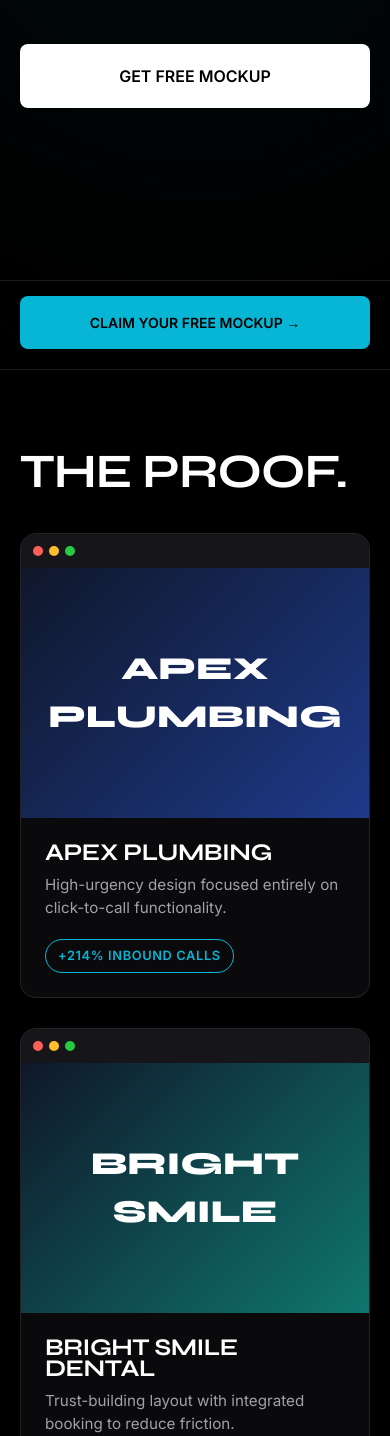
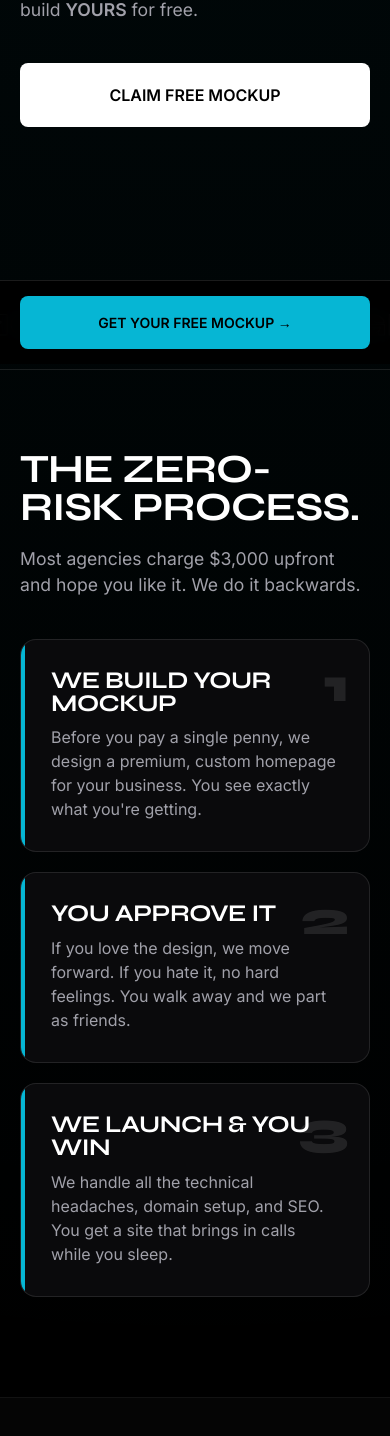
Before and after one commit to gridlineoffical/Gridline-portfolio, a plain HTML site: page index.html in a window 390 px wide. Shown: the part 564-2000 px from the top of the page. Drawn offline with Linux system fonts and the light colour scheme.

Commit message:
Update index.html

```diff
--- a/index.html
+++ b/index.html
@@ -21,75 +21,48 @@
             --font-body: 'Inter', sans-serif;
         }
 
-        * {
-            margin: 0; padding: 0; box-sizing: border-box;
-            -webkit-tap-highlight-color: transparent; /* Removes blue flash on mobile tap */
+        * { margin: 0; padding: 0; box-sizing: border-box; -webkit-tap-highlight-color: transparent; }
+        html { scroll-behavior: smooth; }
+        body {
+            background-color: var(--bg); color: var(--text); font-family: var(--font-body);
+            line-height: 1.5; overflow-x: hidden;
+            background-image: radial-gradient(circle at 50% 0%, rgba(6, 182, 212, 0.05) 0%, transparent 60%);
+            background-repeat: no-repeat;
         }
 
-        html { scroll-behavior: smooth; }
-
-        body {
-            background-color: var(--bg);
-            color: var(--text);
-            font-family: var(--font-body);
-            line-height: 1.5;
-            overflow-x: hidden;
-            /* Subtle mobile grid */
-            background-image: radial-gradient(circle at center, rgba(6, 182, 212, 0.05) 0%, transparent 100%);
-            background-repeat: no-repeat;
-            background-size: 100% 100vh;
-        }
-
-        h1, h2, h3 { font-family: var(--font-display); text-transform: uppercase; line-height: 0.9; letter-spacing: -0.02em; }
+        h1, h2, h3 { font-family: var(--font-display); text-transform: uppercase; line-height: 0.95; letter-spacing: -0.02em; }
         a { text-decoration: none; color: inherit; }
 
-        /* =========================================
-           MOBILE NATIVE NAVIGATION
-        ========================================= */
+        /* NAVIGATION */
         nav {
             position: fixed; top: 0; width: 100%; z-index: 1000;
             background: rgba(0, 0, 0, 0.8); backdrop-filter: blur(20px); -webkit-backdrop-filter: blur(20px);
             border-bottom: 1px solid rgba(255,255,255,0.1);
-            height: 70px; display: flex; align-items: center; justify-content: space-between;
-            padding: 0 20px;
+            height: 70px; display: flex; align-items: center; justify-content: space-between; padding: 0 20px;
         }
-
         .logo { display: flex; align-items: center; gap: 10px; font-family: var(--font-display); font-size: 22px; font-weight: 800; z-index: 1001; }
         .logo-grid { display: grid; grid-template-columns: repeat(4, 1fr); gap: 3px; padding: 5px; border: 2px solid var(--text); border-radius: 6px; position: relative; }
         .logo-grid div { width: 6px; height: 6px; background: var(--text); }
         .logo-dot { position: absolute; right: -5px; top: 50%; transform: translateY(-50%); width: 10px; height: 10px; background: var(--accent); border-radius: 50%; box-shadow: 0 0 10px var(--accent); }
 
-        /* Hamburger Icon */
         .menu-btn { z-index: 1001; width: 30px; height: 20px; position: relative; cursor: pointer; }
-        .menu-btn span {
-            display: block; width: 100%; height: 2px; background: var(--text);
-            position: absolute; transition: 0.3s;
-        }
-        .menu-btn span:nth-child(1) { top: 0; }
-        .menu-btn span:nth-child(2) { top: 9px; }
-        .menu-btn span:nth-child(3) { top: 18px; }
-
-        /* Menu Active State */
+        .menu-btn span { display: block; width: 100%; height: 2px; background: var(--text); position: absolute; transition: 0.3s; }
+        .menu-btn span:nth-child(1) { top: 0; } .menu-btn span:nth-child(2) { top: 9px; } .menu-btn span:nth-child(3) { top: 18px; }
         .menu-btn.active span:nth-child(1) { top: 9px; transform: rotate(45deg); background: var(--accent); }
         .menu-btn.active span:nth-child(2) { opacity: 0; }
         .menu-btn.active span:nth-child(3) { top: 9px; transform: rotate(-45deg); background: var(--accent); }
 
-        /* Full Screen Mobile Menu */
         .mobile-menu {
             position: fixed; inset: 0; background: var(--bg); z-index: 999;
             display: flex; flex-direction: column; justify-content: center; align-items: center; gap: 30px;
             clip-path: circle(0% at 100% 0%); transition: all 0.5s cubic-bezier(0.77, 0, 0.175, 1);
         }
         .mobile-menu.active { clip-path: circle(150% at 100% 0%); }
-        .mobile-menu a { font-family: var(--font-display); font-size: 2.5rem; font-weight: 800; text-transform: uppercase; transition: 0.3s; }
+        .mobile-menu a { font-family: var(--font-display); font-size: 2.5rem; font-weight: 800; text-transform: uppercase; }
         .mobile-menu a:active { color: var(--accent); }
 
-        /* =========================================
-           MOBILE HERO SECTION
-        ========================================= */
-        .hero {
-            min-height: 100vh; padding: 100px 20px 40px; display: flex; flex-direction: column; justify-content: center;
-        }
+        /* HERO */
+        .hero { min-height: 100vh; padding: 100px 20px 40px; display: flex; flex-direction: column; justify-content: center; }
         .hero h1 { font-size: clamp(3rem, 15vw, 5rem); margin-bottom: 20px; }
         .hero h1 span { color: var(--accent); }
         .hero p { font-size: 1.1rem; color: var(--text-muted); margin-bottom: 40px; max-width: 90%; }
@@ -101,43 +74,37 @@
         }
         .btn-main:active { transform: scale(0.96); background: var(--accent); }
 
-        /* =========================================
-           MARQUEE
-        ========================================= */
+        /* MARQUEE */
         .marquee-wrapper { padding: 20px 0; border-top: 1px solid rgba(255,255,255,0.1); border-bottom: 1px solid rgba(255,255,255,0.1); overflow: hidden; display: flex; }
         .marquee { display: flex; white-space: nowrap; animation: scroll 15s linear infinite; font-family: var(--font-display); font-size: 2rem; font-weight: 800; color: transparent; -webkit-text-stroke: 1px rgba(255,255,255,0.3); }
         .marquee span { margin: 0 20px; display: flex; align-items: center; gap: 20px; }
         .marquee span::after { content: '✦'; -webkit-text-stroke: 0; color: var(--accent); font-size: 1.5rem; }
         @keyframes scroll { 0% { transform: translateX(0); } 100% { transform: translateX(-50%); } }
 
-        /* =========================================
-           WORK / PORTFOLIO
-        ========================================= */
+        /* SECTIONS */
         .section { padding: 80px 20px; }
-        .section-title { font-size: 3rem; margin-bottom: 40px; }
+        .section-title { font-size: 2.5rem; margin-bottom: 20px; }
+        .section-sub { color: var(--text-muted); font-size: 1.1rem; margin-bottom: 40px; }
 
-        .card {
+        /* PROCESS / OFFER CARDS */
+        .offer-card {
             background: var(--surface); border: 1px solid rgba(255,255,255,0.1); border-radius: 16px;
-            overflow: hidden; margin-bottom: 30px;
+            padding: 30px; margin-bottom: 20px; position: relative; overflow: hidden;
         }
-        .card:active { border-color: var(--accent); }
+        .offer-card::before {
+            content: ''; position: absolute; top: 0; left: 0; width: 4px; height: 100%; background: var(--accent);
+        }
+        .offer-num { font-family: var(--font-display); font-size: 3rem; font-weight: 800; color: rgba(255,255,255,0.1); position: absolute; top: 10px; right: 20px; }
+        .offer-card h3 { font-size: 1.5rem; margin-bottom: 10px; color: var(--text); }
+        .offer-card p { color: var(--text-muted); font-size: 1rem; }
 
-        .browser-bar { background: var(--surface-light); padding: 12px; display: flex; gap: 6px; }
-        .dot { width: 10px; height: 10px; border-radius: 50%; }
-        .dot.r { background: #ff5f56; } .dot.y { background: #ffbd2e; } .dot.g { background: #27c93f; }
+        /* FEATURE GRID */
+        .feature-grid { display: grid; grid-template-columns: 1fr; gap: 15px; }
+        .feature-item { background: var(--surface-light); padding: 20px; border-radius: 12px; border: 1px solid rgba(255,255,255,0.05); }
+        .feature-item h4 { font-family: var(--font-display); font-size: 1.2rem; margin-bottom: 8px; }
+        .feature-item p { color: var(--text-muted); font-size: 0.9rem; }
 
-        .card-img { height: 250px; display: flex; align-items: center; justify-content: center; font-family: var(--font-display); font-size: 2rem; font-weight: 800; text-align: center; padding: 20px; }
-        .card-img.plumbing { background: linear-gradient(135deg, #0F172A, #1E3A8A); }
-        .card-img.dental { background: linear-gradient(135deg, #0F172A, #0F766E); }
-
-        .card-info { padding: 24px; }
-        .card-info h3 { font-size: 1.5rem; margin-bottom: 10px; }
-        .card-info p { color: var(--text-muted); font-size: 0.95rem; margin-bottom: 20px; }
-        .stat { display: inline-block; padding: 6px 12px; border: 1px solid var(--accent); color: var(--accent); border-radius: 50px; font-weight: 700; font-size: 0.8rem; letter-spacing: 0.05em; }
-
-        /* =========================================
-           STICKY BOTTOM CTA (Mobile Conversion)
-        ========================================= */
+        /* STICKY BOTTOM CTA */
         .sticky-cta {
             position: fixed; bottom: 0; left: 0; width: 100%; padding: 15px 20px;
             background: rgba(0, 0, 0, 0.9); backdrop-filter: blur(10px); -webkit-backdrop-filter: blur(10px);
@@ -145,33 +112,26 @@
             transform: translateY(100%); transition: transform 0.3s;
         }
         .sticky-cta.visible { transform: translateY(0); }
-        .sticky-cta a {
-            display: block; background: var(--accent); color: var(--bg); text-align: center;
-            padding: 16px; font-weight: 800; text-transform: uppercase; border-radius: 8px; font-size: 14px;
-        }
+        .sticky-cta a { display: block; background: var(--accent); color: var(--bg); text-align: center; padding: 16px; font-weight: 800; text-transform: uppercase; border-radius: 8px; font-size: 14px; }
 
-        /* =========================================
-           SCROLL REVEAL ANIMATION
-        ========================================= */
+        /* REVEAL ANIMATION */
         .reveal { opacity: 0; transform: translateY(30px); transition: all 0.8s cubic-bezier(0.16, 1, 0.3, 1); }
         .reveal.active { opacity: 1; transform: translateY(0); }
 
-        /* Footer spacing for sticky bar */
+        /* FOOTER */
         footer { padding: 60px 20px 120px; text-align: center; color: var(--text-muted); font-size: 0.9rem; border-top: 1px solid rgba(255,255,255,0.1); }
 
-        /* Desktop adjustments (If they open it on a laptop) */
+        /* DESKTOP */
         @media (min-width: 768px) {
-            .container { max-width: 1200px; margin: 0 auto; }
             .hero h1 { font-size: 7rem; }
             .btn-main { width: auto; display: inline-block; padding: 20px 40px; }
-            .mobile-menu { display: none; }
-            .menu-btn { display: none; }
+            .mobile-menu, .menu-btn { display: none; }
             nav { padding: 0 40px; justify-content: flex-start; gap: 50px; }
-            nav::after { content: 'Work'; margin-left: auto; margin-right: 30px; font-weight: 600; font-size: 14px; }
+            nav::after { content: 'Process'; margin-left: auto; margin-right: 30px; font-weight: 600; font-size: 14px; }
             nav::before { content: 'Contact'; font-weight: 600; font-size: 14px; }
             .sticky-cta { display: none; }
-            .work-grid { display: grid; grid-template-columns: 1fr 1fr; gap: 30px; }
-            .section { padding: 120px 40px; }
+            .feature-grid { grid-template-columns: 1fr 1fr; }
+            .section { padding: 120px 40px; max-width: 1200px; margin: 0 auto; }
         }
     </style>
 </head>
@@ -190,7 +150,6 @@
             Gridline
         </a>
 
-        <!-- Mobile Hamburger -->
         <div class="menu-btn" id="menuBtn" onclick="toggleMenu()">
             <span></span><span></span><span></span>
         </div>
@@ -199,73 +158,87 @@
     <!-- Full Screen Menu -->
     <div class="mobile-menu" id="mobileMenu">
         <a href="#home" onclick="toggleMenu()">Home</a>
-        <a href="#work" onclick="toggleMenu()">The Work</a>
+        <a href="#process" onclick="toggleMenu()">Process</a>
         <a href="#contact" onclick="toggleMenu()" style="color: var(--accent);">Hire Us</a>
     </div>
 
     <!-- Hero Section -->
     <section class="hero" id="home">
         <h1 class="reveal">WE BUILD<br>WEBSITES<br>THAT <span>PRINT.</span></h1>
-        <p class="reveal">Gridline engineers elite digital experiences for local businesses. Stop losing customers to slow, ugly sites.</p>
-        <a href="#contact" class="btn-main reveal">Get Free Mockup</a>
+        <p class="reveal">We are a new, hungry agency. We don't have a public portfolio yet—because instead of showing you other people's work, we'd rather build <strong>YOURS</strong> for free.</p>
+        <a href="#contact" class="btn-main reveal">Claim Free Mockup</a>
     </section>
 
     <!-- Marquee -->
     <div class="marquee-wrapper">
         <div class="marquee">
+            <span>ZERO RISK</span>
+            <span>FREE MOCKUP</span>
             <span>HIGH CONVERSION</span>
-            <span>MOBILE FIRST</span>
-            <span>LIGHTNING FAST</span>
+            <span>ZERO RISK</span>
+            <span>FREE MOCKUP</span>
             <span>HIGH CONVERSION</span>
-            <span>MOBILE FIRST</span>
-            <span>LIGHTNING FAST</span>
         </div>
     </div>
 
-    <!-- Work Section -->
-    <section class="section" id="work">
-        <h2 class="section-title reveal">THE PROOF.</h2>
+    <!-- Process Section (Replaces Portfolio) -->
+    <section class="section" id="process">
+        <h2 class="section-title reveal">THE ZERO-RISK PROCESS.</h2>
+        <p class="section-sub reveal">Most agencies charge $3,000 upfront and hope you like it. We do it backwards.</p>
 
-        <div class="work-grid">
-            <!-- Card 1 -->
-            <div class="card reveal">
-                <div class="browser-bar">
-                    <div class="dot r"></div><div class="dot y"></div><div class="dot g"></div>
-                </div>
-                <div class="card-img plumbing">APEX PLUMBING</div>
-                <div class="card-info">
-                    <h3>Apex Plumbing</h3>
-                    <p>High-urgency design focused entirely on click-to-call functionality.</p>
-                    <div class="stat">+214% INBOUND CALLS</div>
-                </div>
+        <div class="offer-card reveal">
+            <div class="offer-num">1</div>
+            <h3>We Build Your Mockup</h3>
+            <p>Before you pay a single penny, we design a premium, custom homepage for your business. You see exactly what you're getting.</p>
+        </div>
+
+        <div class="offer-card reveal">
+            <div class="offer-num">2</div>
+            <h3>You Approve It</h3>
+            <p>If you love the design, we move forward. If you hate it, no hard feelings. You walk away and we part as friends.</p>
+        </div>
+
+        <div class="offer-card reveal">
+            <div class="offer-num">3</div>
+            <h3>We Launch & You Win</h3>
+            <p>We handle all the technical headaches, domain setup, and SEO. You get a site that brings in calls while you sleep.</p>
+        </div>
+    </section>
+
+    <!-- Features -->
+    <section class="section" style="background: rgba(255,255,255,0.02); border-top: 1px solid rgba(255,255,255,0.05); border-bottom: 1px solid rgba(255,255,255,0.05);">
+        <h2 class="section-title reveal">WHAT YOU GET.</h2>
+        <div class="feature-grid reveal">
+            <div class="feature-item">
+                <h4>⚡ Lightning Fast</h4>
+                <p>Your site will load in under 1 second. No lag, no waiting.</p>
             </div>
-
-            <!-- Card 2 -->
-            <div class="card reveal">
-                <div class="browser-bar">
-                    <div class="dot r"></div><div class="dot y"></div><div class="dot g"></div>
-                </div>
-                <div class="card-img dental">BRIGHT SMILE</div>
-                <div class="card-info">
-                    <h3>Bright Smile Dental</h3>
-                    <p>Trust-building layout with integrated booking to reduce friction.</p>
-                    <div class="stat">+180% BOOKINGS</div>
-                </div>
+            <div class="feature-item">
+                <h4>📱 Mobile First</h4>
+                <p>Designed for the 80% of customers searching on their phones.</p>
+            </div>
+            <div class="feature-item">
+                <h4>📈 Local SEO</h4>
+                <p>We optimize your site to show up on Google Maps in your city.</p>
+            </div>
+            <div class="feature-item">
+                <h4>🔒 Secure Hosting</h4>
+                <p>We handle the tech, security, and updates. You just run your business.</p>
             </div>
         </div>
     </section>
 
-    <!-- Sticky Bottom CTA (Mobile Only) -->
+    <!-- Sticky Bottom CTA -->
     <div class="sticky-cta" id="stickyCta">
-        <a href="#contact">Claim Your Free Mockup &rarr;</a>
+        <a href="#contact">Get Your Free Mockup &rarr;</a>
     </div>
 
     <!-- Contact / Footer -->
     <footer id="contact">
         <h2 class="reveal" style="font-size: 2.5rem; color: var(--text); margin-bottom: 20px;">READY TO<br>UPGRADE?</h2>
-        <p class="reveal" style="margin-bottom: 30px;">Send us a message. We'll build a free mockup of your new site.</p>
+        <p class="reveal" style="margin-bottom: 30px;">Reply to our cold email or send us a message. We'll build your free mockup within 48 hours.</p>
 
-        <a href="mailto:gridlineoffical@gmail.com" class="btn-main reveal" style="background: var(--accent); color: var(--bg);">Let's Talk</a>
+        <a href="mailto:gridlineoffical@gmail.com" class="btn-main reveal" style="background: var(--accent); color: var(--bg);">Email Us Now</a>
 
         <p style="margin-top: 60px;">gridlineoffical@gmail.com</p>
         <p>&copy; 2024 Gridline.</p>
@@ -273,39 +246,26 @@
 
     <!-- JavaScript -->
     <script>
-        // 1. MOBILE MENU TOGGLE
         function toggleMenu() {
             const menu = document.getElementById('mobileMenu');
             const btn = document.getElementById('menuBtn');
             menu.classList.toggle('active');
             btn.classList.toggle('active');
-
-            // Prevent scrolling when menu is open
-            if(menu.classList.contains('active')) {
-                document.body.style.overflow = 'hidden';
-            } else {
-                document.body.style.overflow = '';
-            }
+            document.body.style.overflow = menu.classList.contains('active') ? 'hidden' : '';
         }
 
-        // 2. SCROLL REVEAL ANIMATIONS
         document.addEventListener('DOMContentLoaded', () => {
             const observer = new IntersectionObserver((entries) => {
                 entries.forEach(entry => {
-                    if (entry.isIntersecting) {
-                        entry.target.classList.add('active');
-                    }
+                    if (entry.isIntersecting) entry.target.classList.add('active');
                 });
             }, { threshold: 0.15 });
-
             document.querySelectorAll('.reveal').forEach(el => observer.observe(el));
         });
 
-        // 3. STICKY BOTTOM CTA (Shows after scrolling past hero)
         window.addEventListener('scroll', () => {
             const heroHeight = document.querySelector('.hero').offsetHeight;
             const stickyCta = document.getElementById('stickyCta');
-
             if (window.scrollY > heroHeight - 100) {
                 stickyCta.classList.add('visible');
             } else {
```
